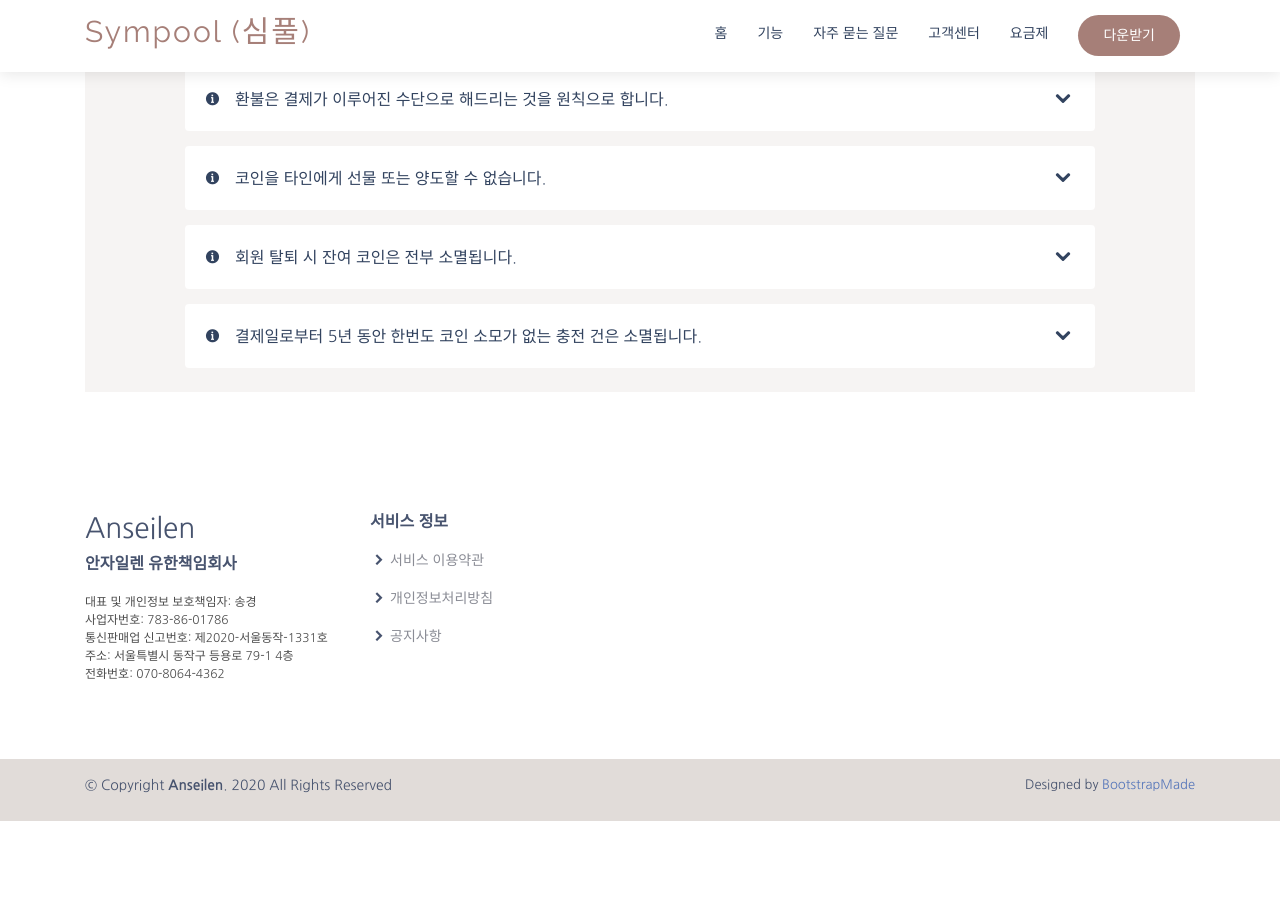
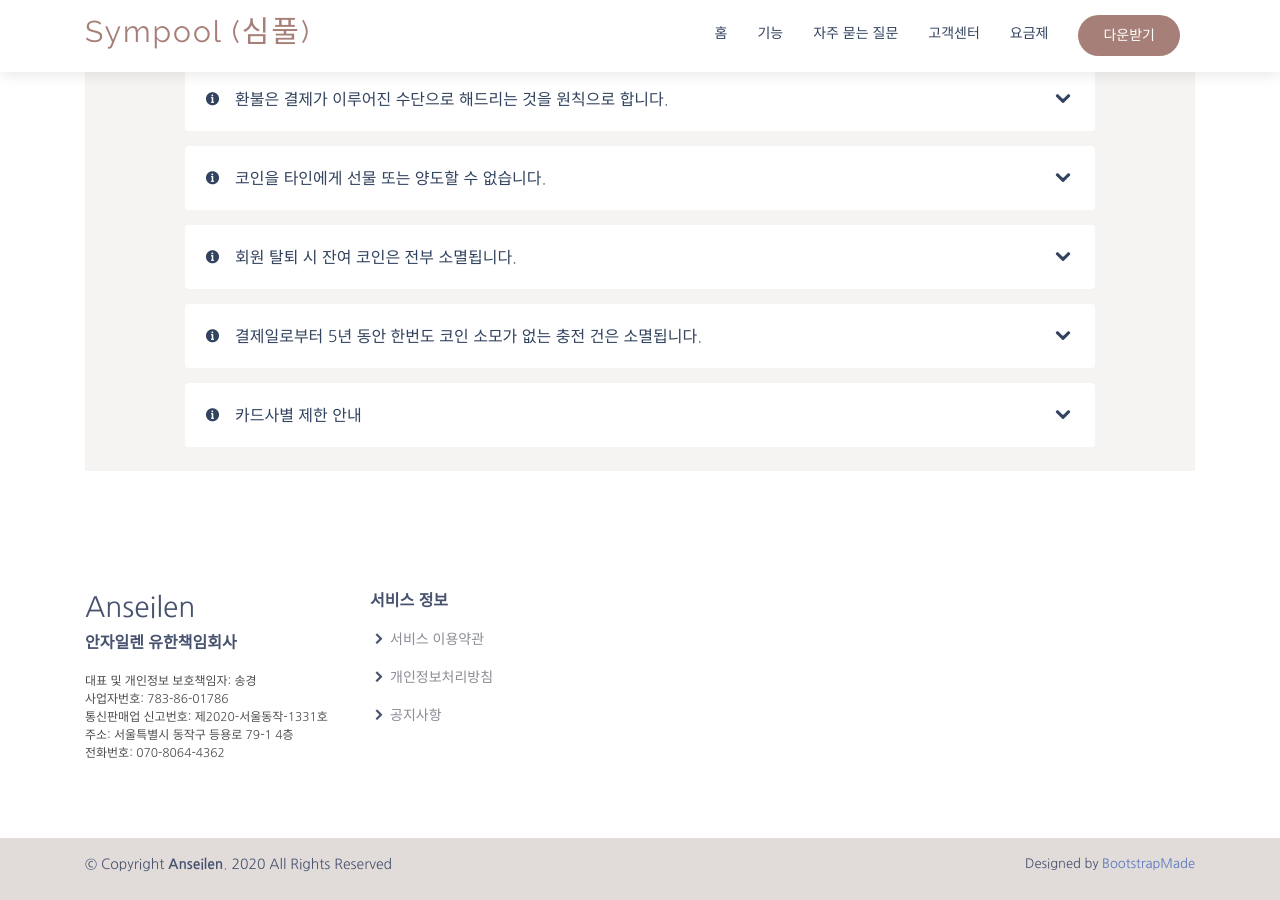
Before and after one commit to Anseilen/anseilen.github.io, a Jekyll site: the page built from pricing.html, in a window 1280 px wide and 900 px high, scrolled down 828 px. Built offline with Jekyll 4.4.1, drawn with Linux system fonts in a browser that asks for light colours; before the commit the page ends 1649 px from its top, so only the background shows below that.

Commit message:
404 페이지 글 편집, 환불관련 KC이니시스 조건을 반영.

```diff
--- a/404.html
+++ b/404.html
@@ -26,7 +26,8 @@
       <h2>404</h2>
       <h1>Page Not Found</h1>
       <p>The specified file was not found on this website. Please check the URL for mistakes and try again.</p>
-      <p>찾으신 페이지를 찾지 못했습니다.<br>
+      <p>
+        조회하신 페이지를 찾지 못했습니다.<br>
         주소창에 오타가 있는지 확인하신 후 재시도 요청드립니다.</p>
       <br>
       <a href="https://sympool.co.kr">심풀 홈페이지로 돌아가기</a>
--- a/pricing.html
+++ b/pricing.html
@@ -109,8 +109,7 @@
             </a>
             <div id='accordion-list-3' class='collapse' data-parent='.accordion-list'>
               <p>
-                위 원칙을 준수하는 데에 불가피한 제약이 있을 시, 고객과 협의한 수단으로 환불드립니다.<br><br>
-                *실시간 계좌이체 또는 가상계좌 입금의 경우, 환불이 처리되기까지 5~7영업일이 소요될 수 있습니다.
+                결제된 수단으로 환불을 받는 데에 제약이 있을 시, 고객센터(support@anseilen.io)로 문의 부탁드립니다.
               </p>
             </div>
           </li>
@@ -151,6 +150,21 @@
               </p>
             </div>
           </li>
+          <li>
+            <i class="icofont-info-circle icon-help"></i>
+            <a data-toggle='collapse' class='collapsed' href='#accordion-list-7'>
+              카드사별 제한 안내
+              <i class="icofont-rounded-down icon-show"></i><i class="icofont-rounded-up icon-close"></i>
+            </a>
+            <div id='accordion-list-7' class='collapse' data-parent='.accordion-list'>
+              <p>
+                신한카드 - 일일 5만원 초과 불가<br>
+                농협카드 - 일일 20만원 / 1회 5만원 * 4회 제한<br>
+                현대카드 - 일일 10만원 초과 불가<br>
+                * 카드사별 불가업종은 카드사 내부 정책에 따라 기준이 변경될 수 있습니다.
+              </p>
+            </div>
+          </li>
           <!-- <li>
             <i class="icofont-check"></i>
             결제 후 7일 이내, 충전 코인의 사용내역이 없는 경우에만 전액 환불 가능합니다. (결제와 동일한 방법으로 환불)
```
Also changed, not shown: other parts of pricing.html (+1 -1 lines).
